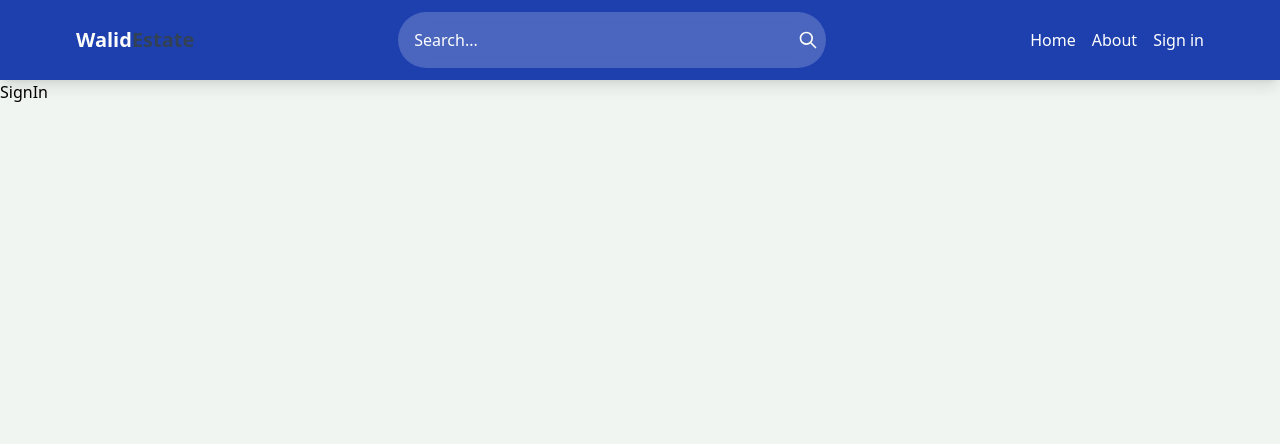
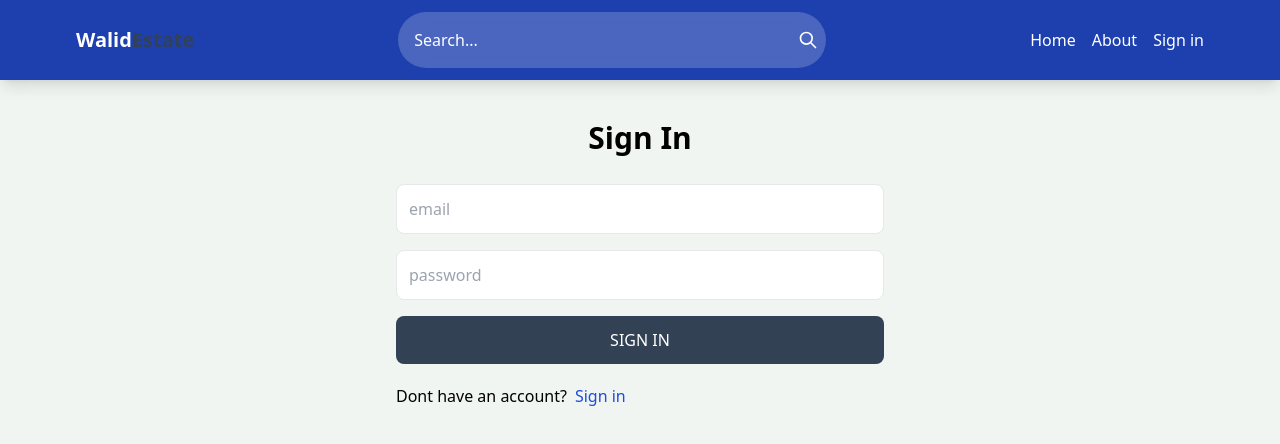
Before and after one commit to waleedd32/mern-realestate, a React (Vite) app in the folder client/: page /sign-in in a window 1280 px wide. Shown: the top 444 px of the page. Built offline with nearby package versions, Linux system fonts and the light colour scheme.

Commit message:
Add SignIn component with form handling, validation, and loading states

```diff
--- a/client/src/pages/SignIn.jsx
+++ b/client/src/pages/SignIn.jsx
@@ -1,7 +1,80 @@
-import React from "react";
+import React, { useState } from "react";
+import { Link, useNavigate } from "react-router-dom";
+import axios from "axios";
 
 function SignIn() {
-  return <div>SignIn</div>;
+  const [formData, setFormData] = useState({});
+  const [error, setError] = useState(null);
+  const [loading, setLoading] = useState(false);
+  const navigate = useNavigate();
+
+  const handleChange = (e) => {
+    setFormData({
+      ...formData,
+      [e.target.id]: e.target.value,
+    });
+  };
+
+  const handleSubmit = async (e) => {
+    e.preventDefault();
+    try {
+      setLoading(true);
+
+      const res = await axios.post("/server/auth/signin", formData);
+
+      const data = res.data;
+      console.log(data);
+      if (data.success === false) {
+        setError(data.message);
+        setLoading(false);
+        return;
+      }
+      setLoading(false);
+      setError(null);
+      navigate("/");
+    } catch (error) {
+      setLoading(false);
+      setError(error.message);
+      console.log("Sign In Error from server:", error.response.data.message);
+    }
+  };
+
+  // console.log(formData);
+
+  return (
+    <div className="p-3 max-w-lg mx-auto">
+      <h1 className="text-3xl text-center font-semibold my-7"> Sign In</h1>
+      <form onSubmit={handleSubmit} className="flex flex-col gap-4">
+        <input
+          type="email"
+          placeholder="email"
+          className="border p-3 rounded-lg"
+          id="email"
+          onChange={handleChange}
+        />
+        <input
+          type="password"
+          placeholder="password"
+          className="border p-3 rounded-lg"
+          id="password"
+          onChange={handleChange}
+        />
+        <button
+          disabled={loading}
+          className="bg-slate-700 text-white p-3 rounded-lg uppercase hover:opacity-95 disabled:opacity-80"
+        >
+          {loading ? "Loading..." : "Sign In"}
+        </button>
+      </form>
+      <div className="flex gap-2 mt-5">
+        <p>Dont have an account?</p>
+        <Link to={"/sign-up"}>
+          <span className="text-blue-700"> Sign in</span>
+        </Link>
+      </div>
+      {error && <p className="text-red-500 mt-5">{error}</p>}
+    </div>
+  );
 }
 
 export default SignIn;
```
